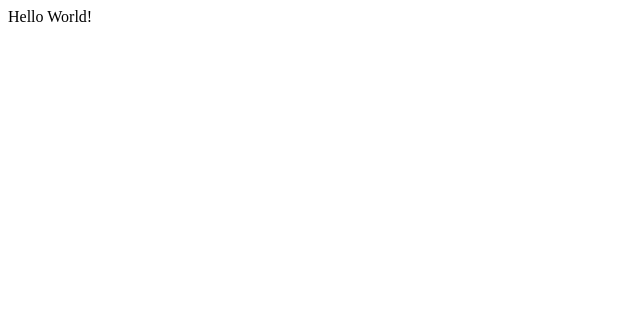
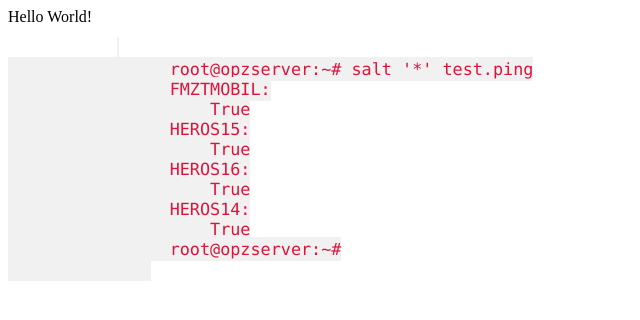
Before and after one commit to devopsfmzt/devopsfmzt.github.io, a plain HTML site: page index.html in a window 1280 px wide. Shown: the whole page, without its empty margins (0-640 px from the left). Drawn offline with Linux system fonts and the light colour scheme.

Commit message:
Update Page

```diff
--- a/index.html
+++ b/index.html
@@ -5,9 +5,36 @@
     <meta name="viewport" content="width=device-width, initial-scale=1.0">
     <meta name="description" content="Eine Zusammenfassung meiner Automatisierungsversuche.">
     <meta name="keywords" content="BGP, routing, BIRD, OSPF, Debian, Slat">
+    <meta name="author" content="Markus S.">
+    <meta name="copyright" content="Copyright-Inhaber">
+    <meta name="robots" content="index">
     <title>ICT4F</title>
+    <style>
+        code {
+          font-family: Consolas,"courier new";
+          color: crimson;
+          background-color: #f1f1f1;
+          padding: 2px;
+          font-size: 105%;
+        }
+        </style>
   </head>
   <body>
           Hello World!
+          <br>
+          <pre>
+              <code>
+                root@opzserver:~# salt '*' test.ping
+                FMZTMOBIL:
+                    True
+                HEROS15:
+                    True
+                HEROS16:
+                    True
+                HEROS14:
+                    True
+                root@opzserver:~#
+              </code>
+          </pre>
   </body>
 </html>
```
